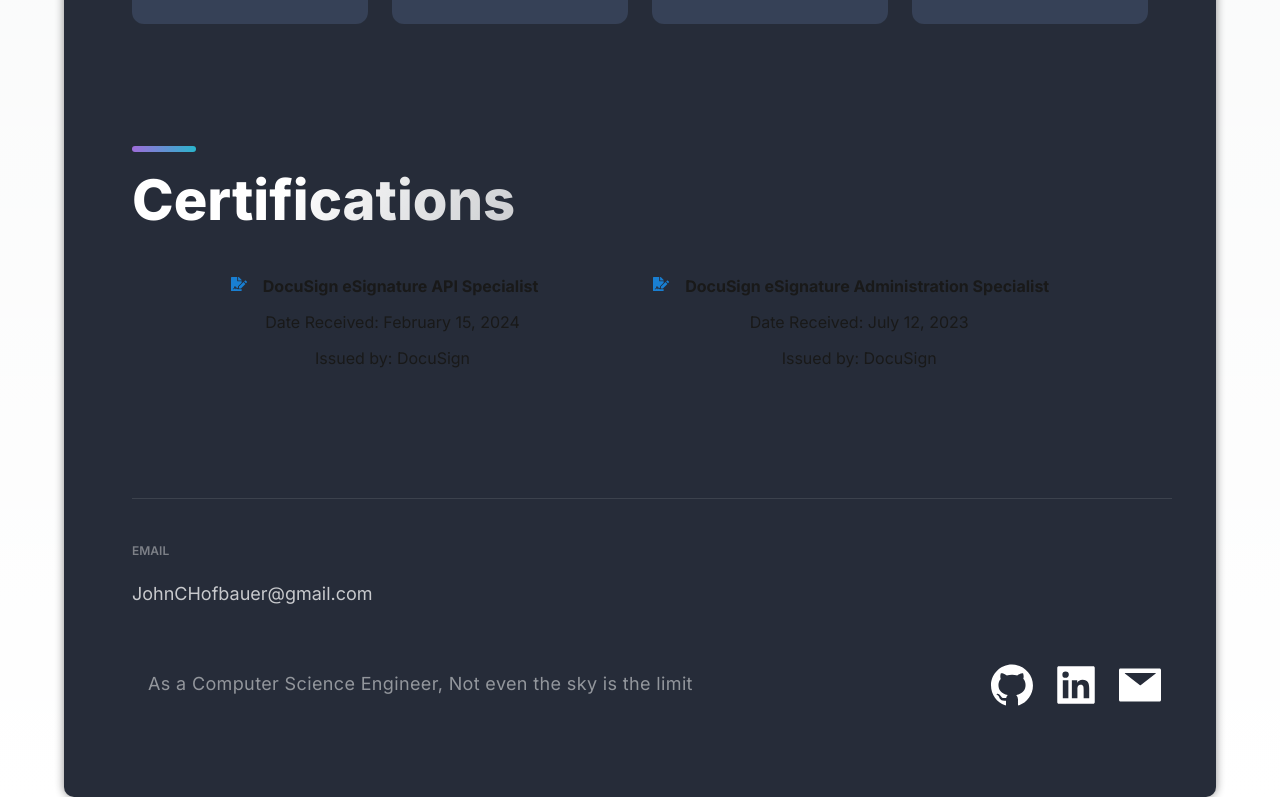
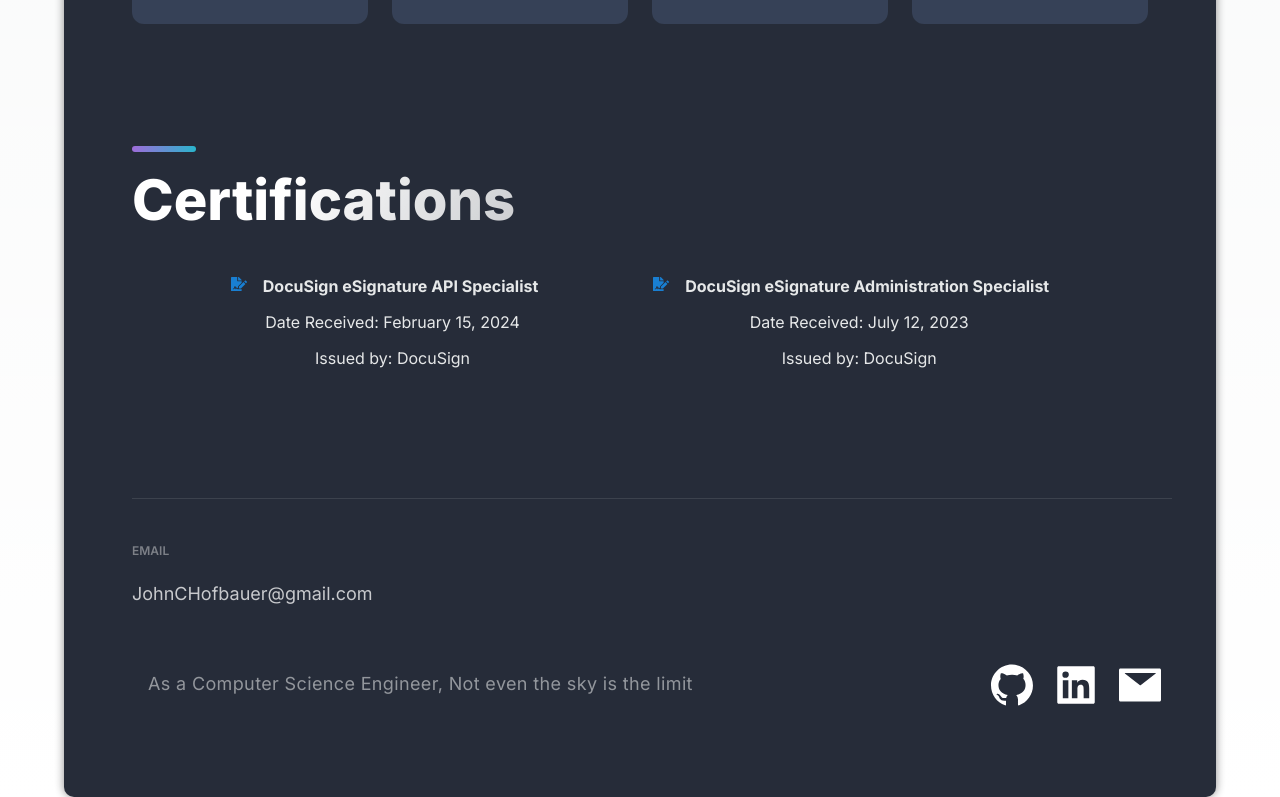
Before and after one commit to JohnHofbauer/portfolio, a Next.js app: page / in a window 1280 px wide. Shown: the part 6105-6902 px from the top of the page. Built offline with nearby package versions, Linux system fonts and the light colour scheme.

Commit message:
color fix

```diff
--- a/app/ui/Certifications/CertificationsStyle.js
+++ b/app/ui/Certifications/CertificationsStyle.js
@@ -38,6 +38,7 @@
 // CertificationText component
 export const CertificationText = styled.p`
   font-weight: bold;
+  color: rgb(228, 230, 231);
   ${SectionTitle};
 `;
 
@@ -45,6 +46,7 @@
 export const CertificationInfo = styled.p`
   margin-top: 1rem;
   margin-left: 1rem;
+  color: rgb(228, 230, 231);
   ${SectionText};
 `;
 
```
